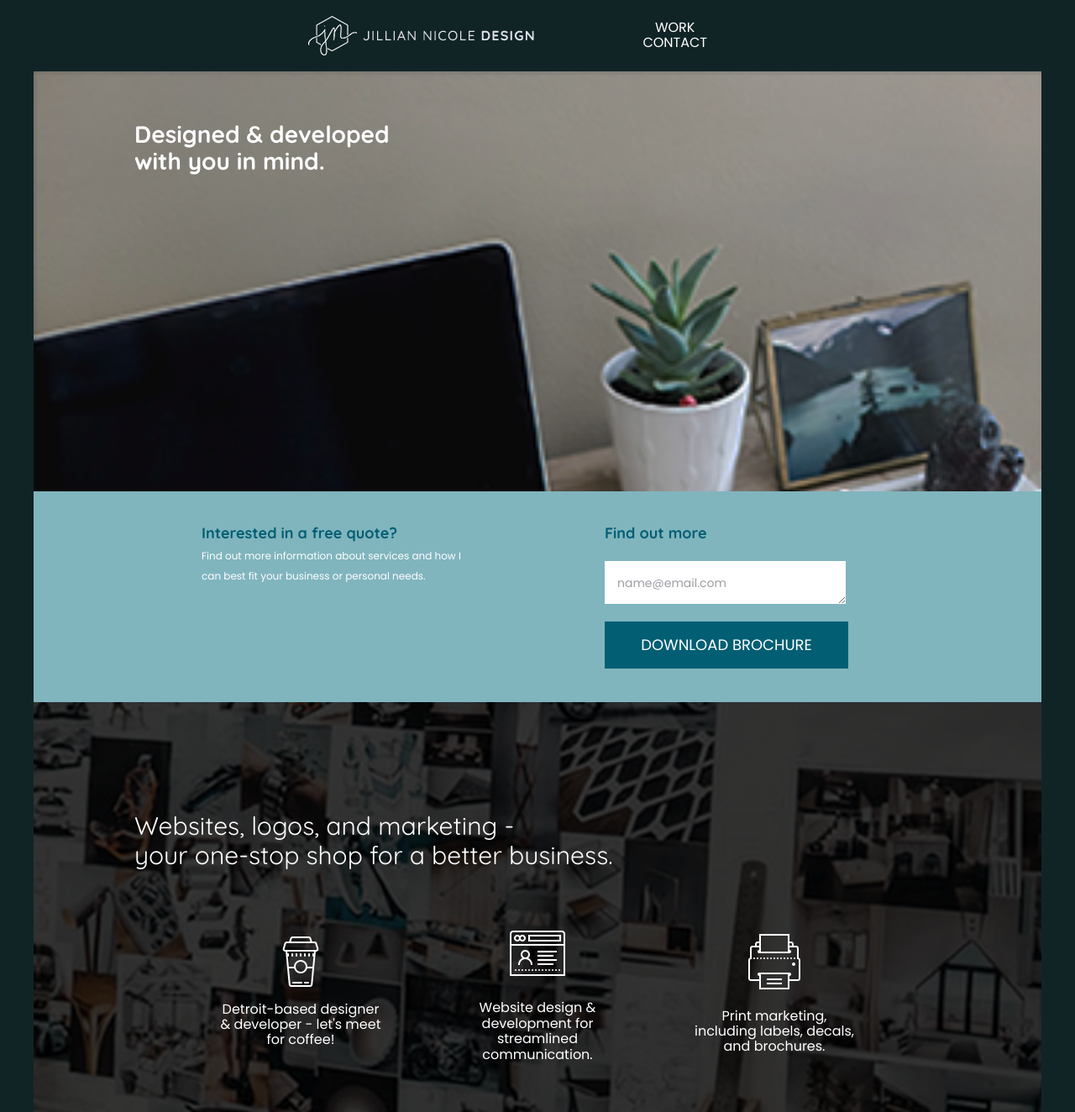
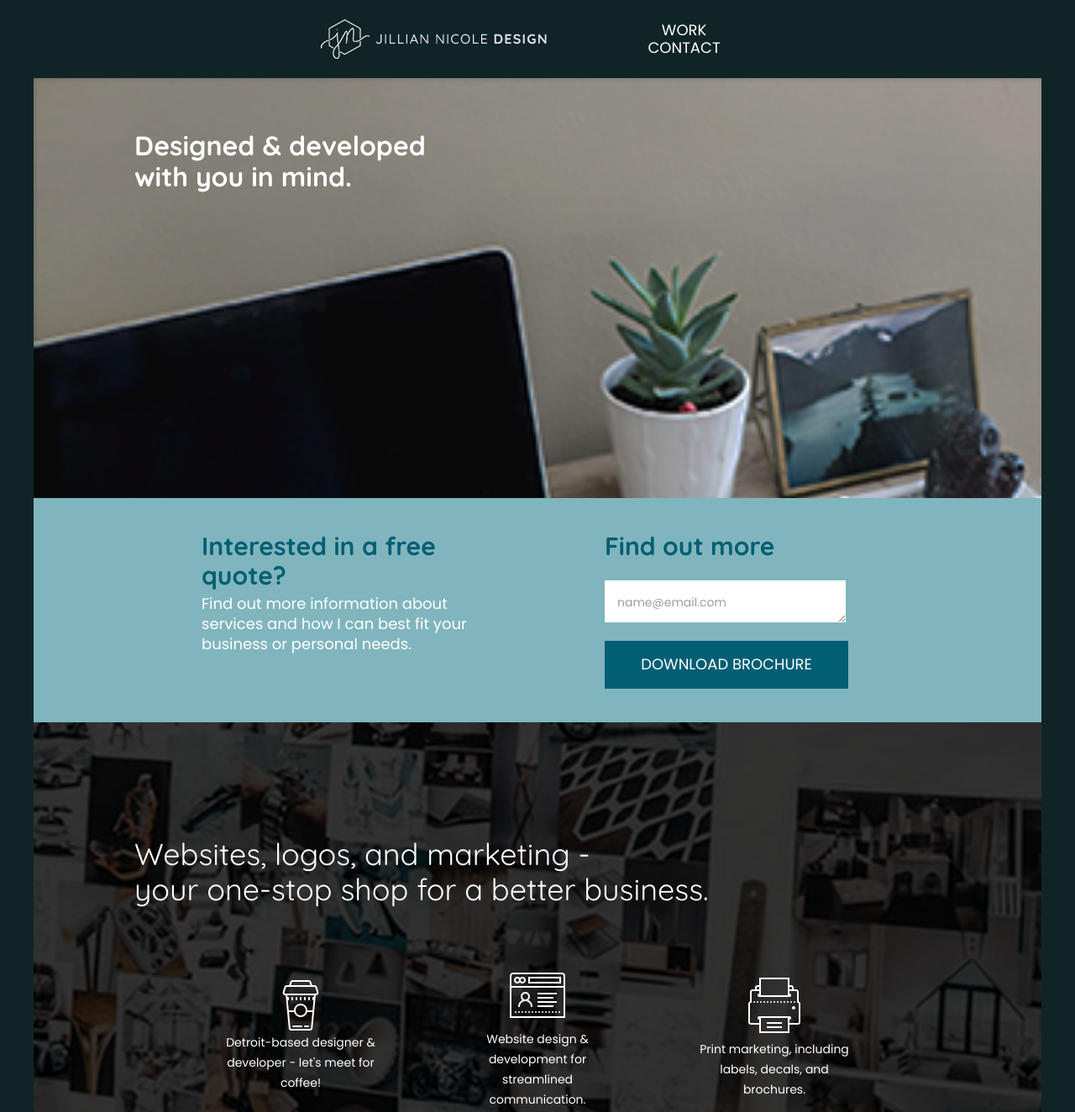
Before and after one commit to JillKrysinski/jillian-caverly-designs, a website built with Parcel: page index.html in a window 1280 px wide. Shown: the top 1324 px of the page at 84% size. Built offline with nearby package versions, Linux system fonts and the light colour scheme.

Commit message:
Updated base styles

```diff
--- a/css/main.css
+++ b/css/main.css
@@ -277,7 +277,8 @@ body {
   display: flex;
   justify-content: center;
   align-items: center;
-  font-size: .875rem;
+  font-size: 16px;
+  color: #ffffff;
   background-color: #102426;
 }
 
@@ -292,7 +293,7 @@ body {
 
 header nav ul li a {
   font-family: 'Poppins', sans-serif;
-  font-size: 1rem;
+  font-size: 1.125rem;
   color: #ffffff;
   text-decoration: none;
   text-transform: uppercase;
@@ -314,7 +315,7 @@ footer h1 {
 
 .copyright p {
   font-family: 'Quicksand', sans-serif;
-  font-size: .5rem;
+  font-size: .875rem;
   color: #ffffff;
   text-align: center;
   margin: 10% 0 0;
@@ -327,7 +328,7 @@ footer h1 {
 
 h1 {
   font-family: 'Quicksand', sans-serif;
-  font-size: 3rem;
+  font-size: 2.25rem;
   font-weight: 700;
   color: #ffffff;
   margin: 0;
@@ -354,13 +355,25 @@ h3 {
   color: #ffffff;
 }
 
+article p {
+  font-size: .875rem;
+  line-height: 1.5rem;
+  margin: 0 0;
+}
+
 h4 {
   font-family: 'Quicksand', sans-serif;
   font-size: 1.875rem;
   font-weight: 700;
-  color: #ffffff;
+  color: #025e73;
   margin: 0px;
   width: 100%;
+}
+
+.about-info p {
+  font-size: .875rem;
+  line-height: 1.5rem;
+  margin: 0 0;
 }
 
 .mission h1 {
@@ -411,13 +424,6 @@ h4 {
   line-height: 1.125rem;
 }
 
-
-p {
-  font-family: 'Poppins', sans-serif;
-  font-size: 1rem;
-  color: #ffffff;
-}
-
 /***** HEADER & FOOTER *****/
 
 header {
@@ -441,16 +447,12 @@ header .wrapper {
   margin: 10px 0 0 0;
 }
 
-.header-divider {
-
-}
-
 header nav {
   display: flex;
   justify-content: center;
   align-items: center;
   flex-flow: row wrap;
-  width: 80%;
+  width: 100%;
 }
 
 header nav ul {
@@ -459,8 +461,7 @@ header nav ul {
   align-items: center;
   flex-flow: row wrap;
   list-style: none;
-  display: inline;
-  padding-right: 40px;
+  display: inline-block;
 }
 
 footer .content {
@@ -491,6 +492,7 @@ footer .content {
 .copyright {
   width: 100%;
 }
+
 /***** TOP SECTION *****/
 
 .top-section {
@@ -679,6 +681,30 @@ article {
 
 @media only screen and (min-width:768px) {
 
+  footer h1 {
+    font-size: 1.5rem;
+  }
+
+  h1 {
+    font-size: 3rem;
+  }
+
+  h2 {
+    font-size: 1.5rem;
+  }
+
+  aside p {
+    font-size: .875rem;
+  }
+
+  h3 {
+    font-size: 2rem;
+  }
+
+  h4 {
+    font-size: 2.25rem;
+  }
+
   header .wrapper {
     justify-content: space-between;
     padding: 10px 65px 10px 0;
@@ -698,7 +724,7 @@ article {
   }
 
   header nav {
-    width: 50%;
+    width: 60%;
   }
 
   .top-section .wrapper {
@@ -773,6 +799,40 @@ article {
 /***** DESKTOP *****/
 
 @media only screen and (min-width:1200px) {
+
+  footer h1 {
+    font-size: 1.875rem;
+  }
+
+  h1 {
+    font-size: 3.75rem;
+  }
+
+  h2 {
+    font-size: 1.875rem;
+  }
+
+  aside p {
+    font-size: 1.125rem;
+  }
+
+  h3 {
+    font-size: 2.25rem;
+  }
+
+  aside p {
+    font-size: 1.125rem;
+    line-height: 1.5rem;
+  }
+
+  h4 {
+    font-size: 3rem;
+  }
+
+  .about-info p {
+    font-size: 1.125rem;
+    line-height: 1.5rem;
+  }
 
   header .wrapper {
     justify-content: space-between;
@@ -866,8 +926,4 @@ article {
     padding: 0;
   }
 
-  footer {
-    padding: 2%;
-  }
-
 }
```
